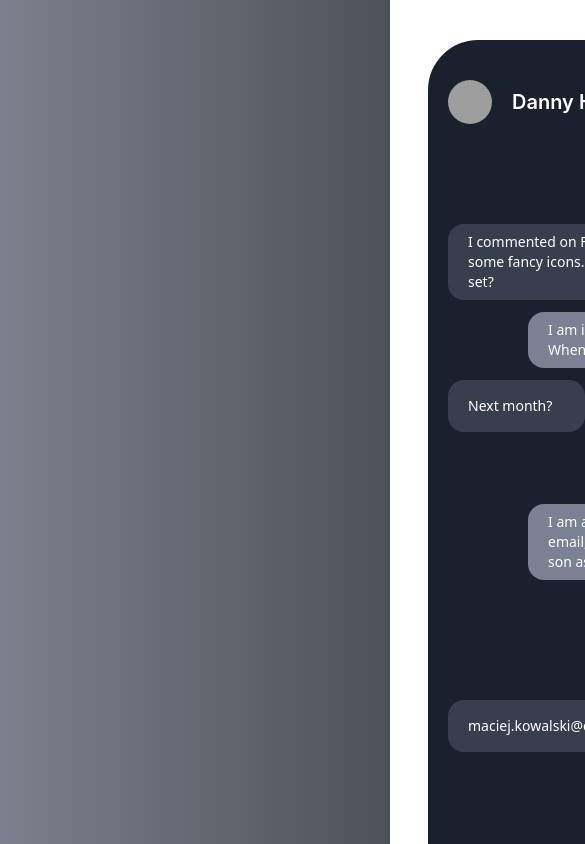
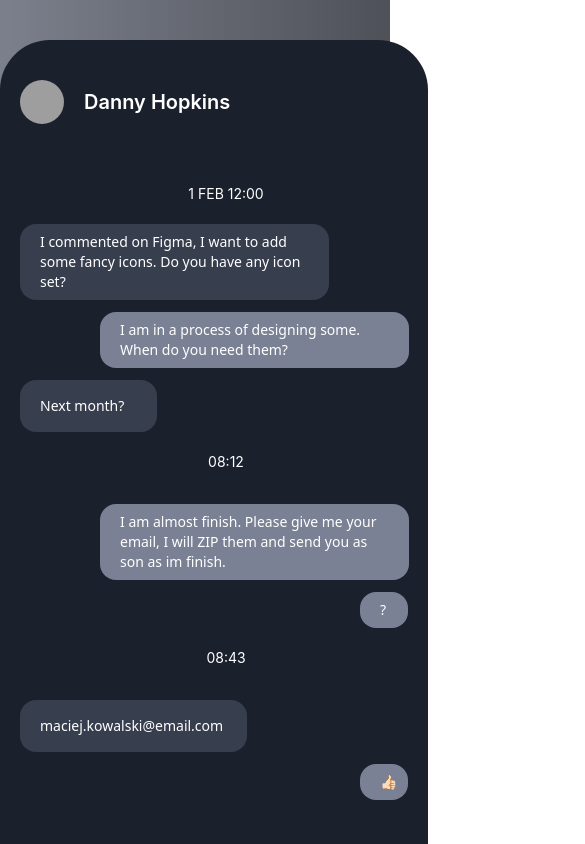
Before and after one commit to tarek421/chat-app, a React (Create React App) app: page / in a window 390 px wide. Shown: the top 844 px of the page, 585 px wide, since content can reach past the window. Built offline with nearby package versions, Linux system fonts and the light colour scheme; grey boxes are pictures that could not be loaded.

Commit message:
responsive check

```diff
--- a/src/App.js
+++ b/src/App.js
@@ -3,27 +3,12 @@ import './App.css';
 function App() {
   return (
     <div className="bg-gradient-to-r from-[#7C808C] to-[#4E5158] text-white h-full w-full py-10">
-      <div id="iphone-13" className='transform translate-x-full pt-5 w-[428px] h-[926px] left-[517px] top-[129px] bg-[#1B202D] rounded-[50px] shadow-3xl'>
-        {/* <div id="status-bar" className=' w-96 flex justify-around items-center'>
-          <div id="service" className='flex flex-row items-center p-0 gap-1 w-24 h-3'>
-        <h4 className='font-serif text-sm leading-[100%] tracking-tight text-white font-[500px]'>Service</h4>
-        <h4 className='text-white'>LTE</h4>
-      </div>
-      <div id="time">
-        <h4 className='w-8 left-[40%]'>19:02</h4>
-      </div>
-      <div id="battery" className=''>
-        <h4 className='w-8 left-[40%]'>battery</h4>
-      </div>
-    </div> */}
+      <div className="container">
+        <div id="iphone-13" className='sm:transform sm:translate-x-full pt-5 w-[428px] h-[926px] left-[517px] top-[129px] bg-[#1B202D] rounded-[50px] shadow-3xl'>
           <div div className='flex m-5 items-center' >
             <img className=' left-6 top-16 w-11 h-11 rounded-full' src="https://t4.ftcdn.net/jpg/03/64/21/11/360_F_364211147_1qgLVxv1Tcq0Ohz3FawUfrtONzz8nq3e.jpg" alt="" />
             <h2 className='ml-5 font-poppins normal-case font-semibold text-xl '>Danny Hopkins</h2>
           </div >
-
-
-
-
           <div id="main" className='container px-2 mx-3 mt-10'>
             <h6 className='py-5 text-center font-normal text-sm'>1 FEB 12:00</h6>
             <div id="text-send" className='text-send'>
@@ -71,6 +56,7 @@ function App() {
             </label>
           </div>
         </div >
+      </div>
     </div >
   );
 }
```
Lines whose indentation alone changed are shown as unchanged.
